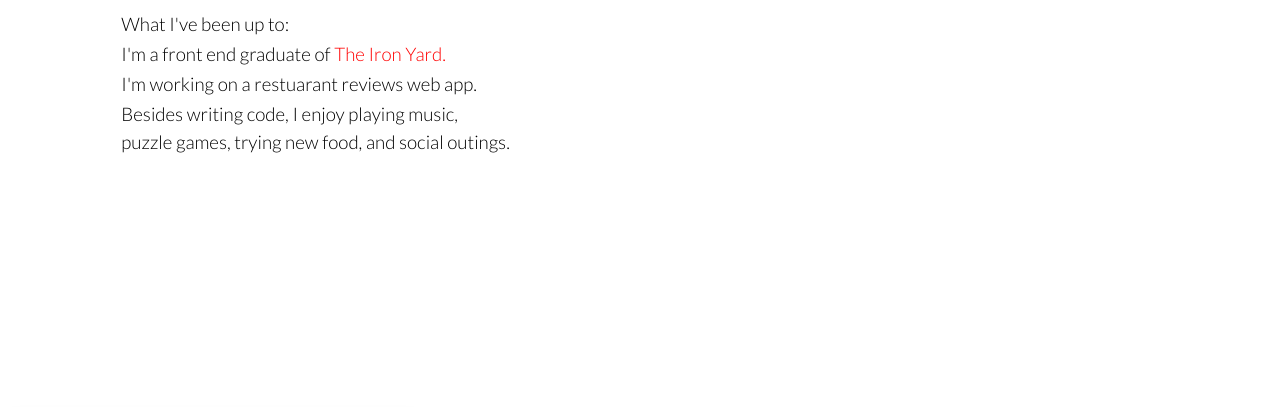
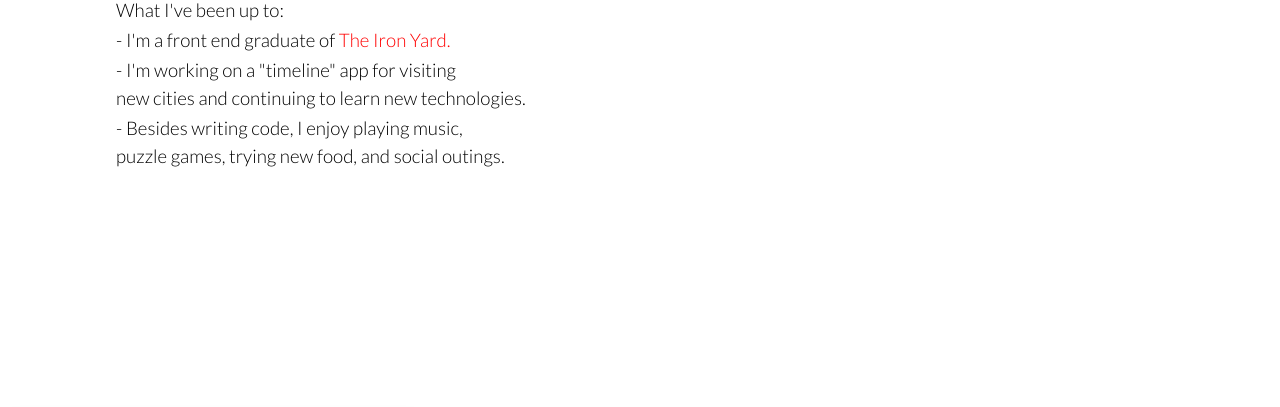
Before and after one commit to AryDavani/arydavani.github.io, a website: page index.html in a window 1280 px wide. Shown: the part 1301-1708 px from the top of the page. Drawn offline with nearby package versions, Linux system fonts and the light colour scheme.

Commit message:
font style

```diff
--- a/index.html
+++ b/index.html
@@ -52,9 +52,9 @@
           <h3>I'm a web developer from Greenville, SC.</h3>
           <br>
           <h3>What I've been up to:</h3>
-          <h3>I'm a front end graduate of <a href="https://www.theironyard.com/">The Iron Yard.</a></h3>
-          <h3>I'm working on a restuarant reviews web app.</h3>
-          <h3>Besides writing code, I enjoy playing music, <br>puzzle games, trying new food, and social outings.</h3>
+          <h3>- I'm a front end graduate of <a href="https://www.theironyard.com/">The Iron Yard.</a></h3>
+          <h3>- I'm working on a "timeline" app for visiting <br> new cities and continuing to learn new technologies.</h3>
+          <h3>- Besides writing code, I enjoy playing music, <br>puzzle games, trying new food, and social outings.</h3>
         </div>
       </div>
       <div id="labels" class="labels">
--- a/styles/index.css
+++ b/styles/index.css
@@ -260,6 +260,9 @@ nav {
 .experience {
   margin: 2% 12%;
 }
+.experience h2 {
+  font-size: 25px;
+}
 .exp-list {
   font-size: 18px;
   padding: 5px;
```
